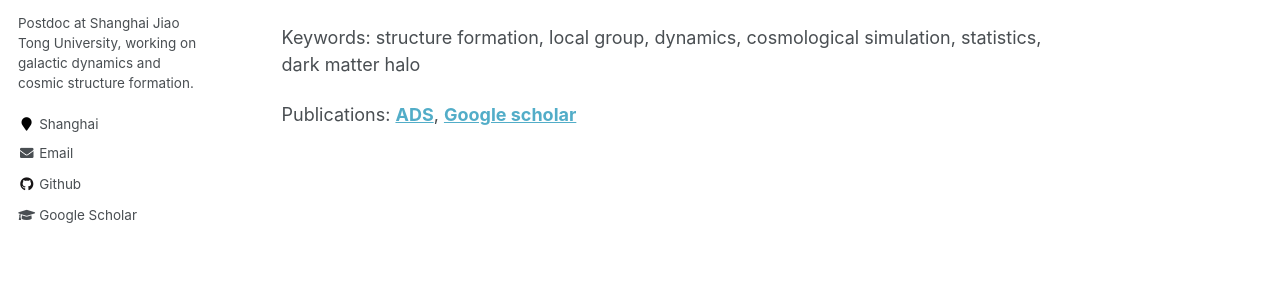
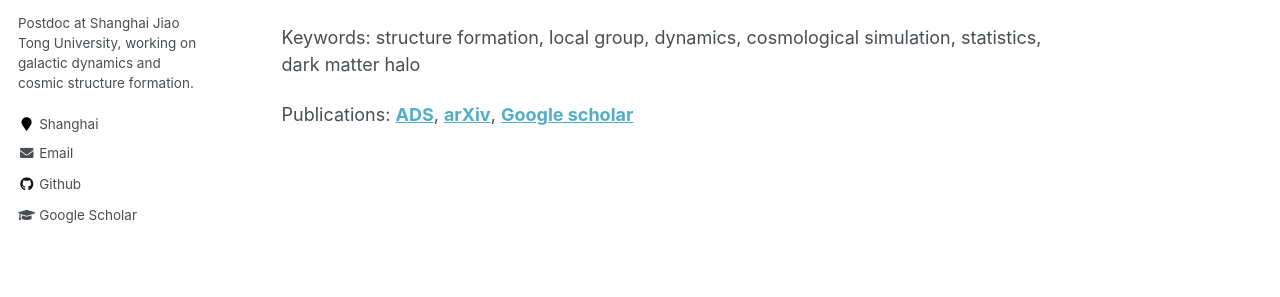
Before and after one commit to syrte/syrte.github.io-jekyll, a Jekyll site: the page built from _pages/about.md, in a window 1280 px wide. Shown: the part 322-619 px from the top of the page. Built offline with Jekyll 4.4.1, drawn with Linux system fonts in a browser that asks for light colours.

Commit message:
add arxiv link

```diff
--- a/_pages/about.md
+++ b/_pages/about.md
@@ -12,4 +12,4 @@ My research is focused on the dynamics and formation of cosmic structures, from
 
 Keywords: structure formation, local group, dynamics, cosmological simulation, statistics, dark matter halo
 
-Publications: [**ADS**](https://ui.adsabs.harvard.edu/public-libraries/l0TJrdikTO2CV1d6Np3abA), [**Google scholar**](https://scholar.google.com/citations?user=RxQHlEcAAAAJ)
+Publications: [**ADS**](https://ui.adsabs.harvard.edu/public-libraries/l0TJrdikTO2CV1d6Np3abA), [**arXiv**](https://arxiv.org/search/?query=zhaozhou+li&searchtype=author&abstracts=show&order=-announced_date_first&size=50), [**Google scholar**](https://scholar.google.com/citations?user=RxQHlEcAAAAJ)
```
